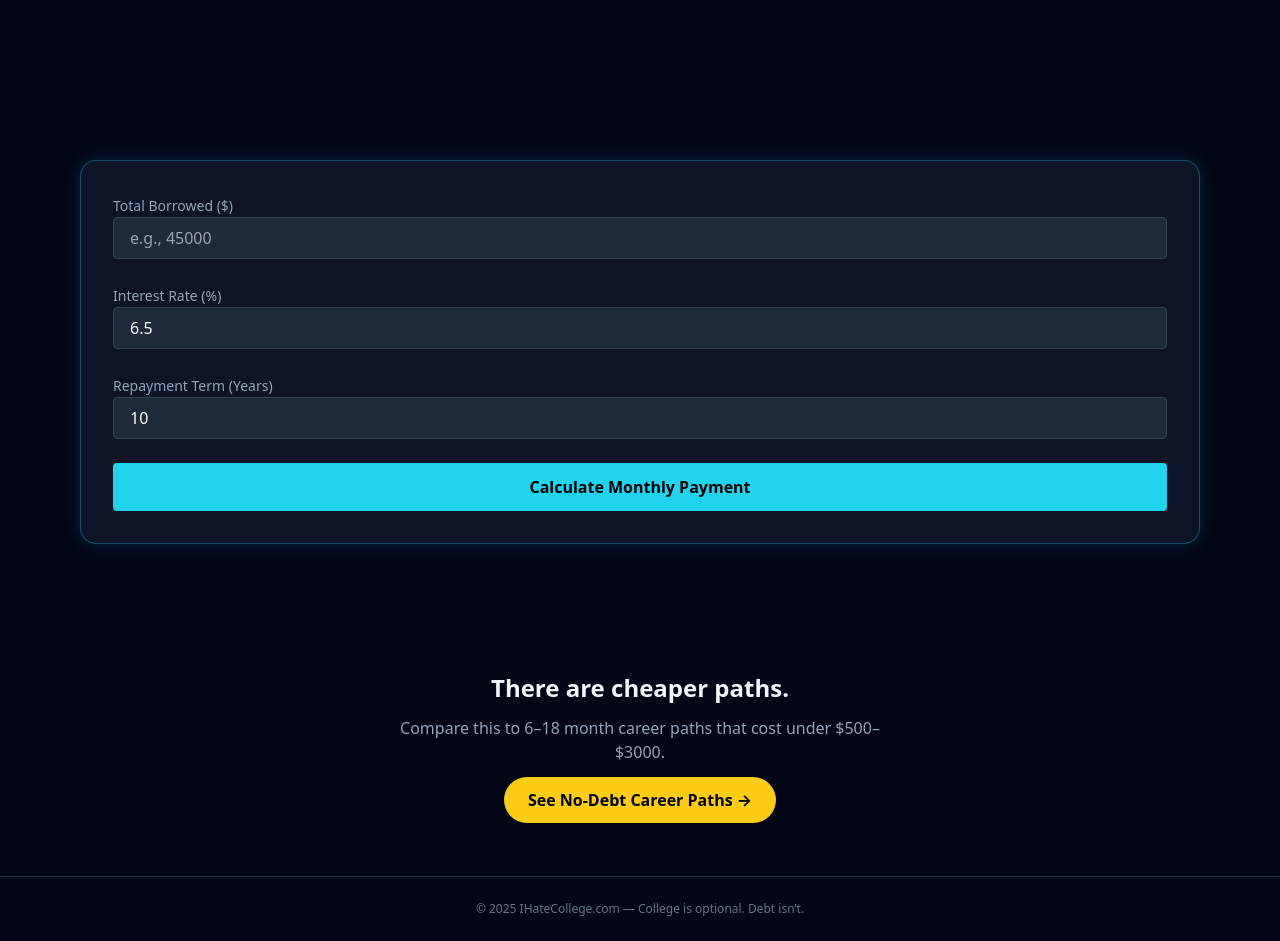
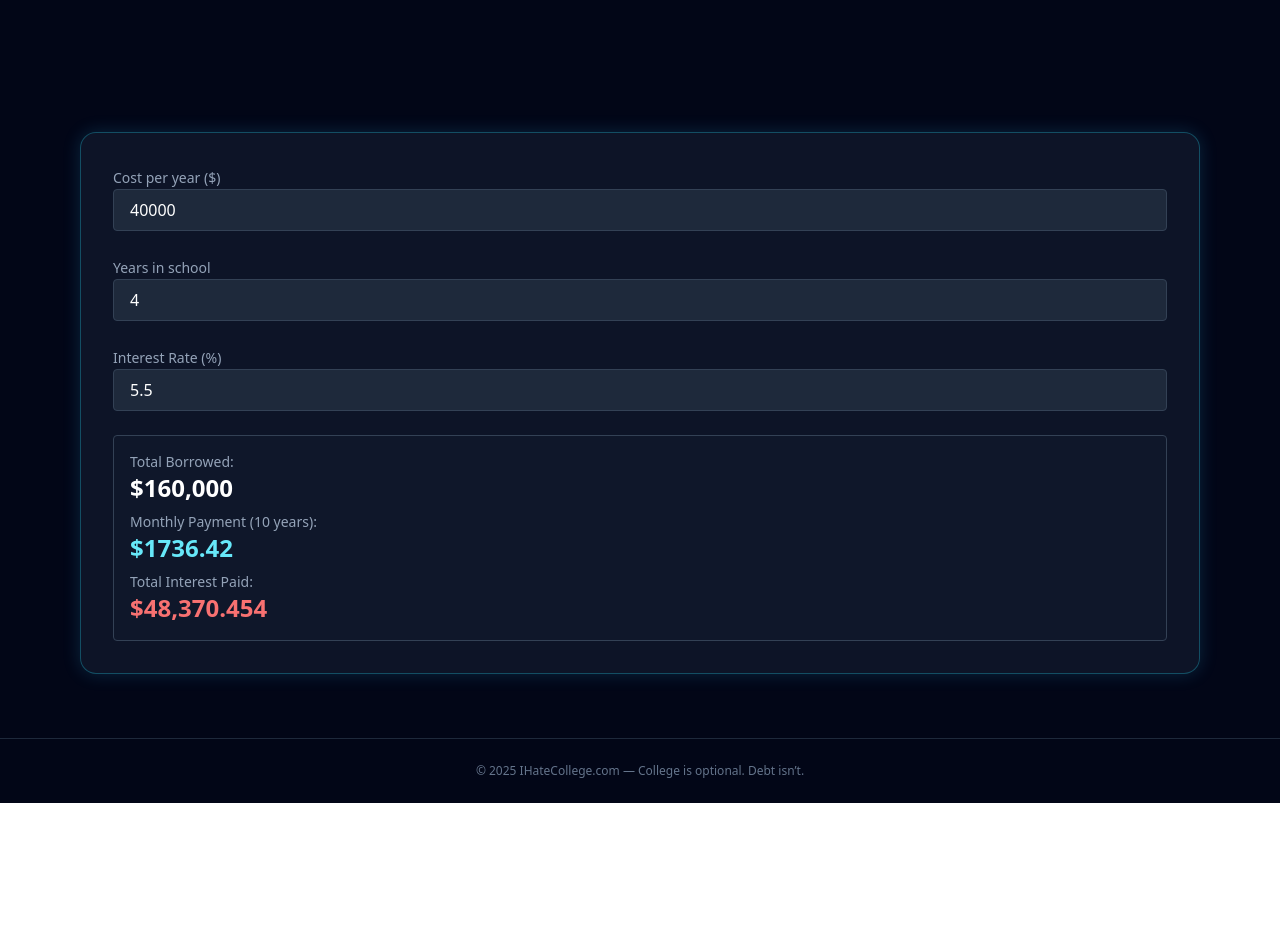
Before and after one commit to placebetsai/Ihatecollege, a Next.js app: page /debt-calculator in a window 1280 px wide. Shown: the part 323-1264 px from the top of the page. After the commit the page ends 1126 px from the top, so only its background shows below. Built offline with nearby package versions, Linux system fonts and the light colour scheme.

Commit message:
Update debt-calculator.js

```diff
--- a/pages/debt-calculator.js
+++ b/pages/debt-calculator.js
@@ -4,55 +4,58 @@ import SEO from "../components/SEO";
 import { useState } from "react";
 
 export default function DebtCalculator() {
-  const [tuition, setTuition] = useState("");
-  const [rate, setRate] = useState(6.5);
-  const [years, setYears] = useState(10);
-  const [payment, setPayment] = useState(null);
+  const [tuition, setTuition] = useState(40000);
+  const [years, setYears] = useState(4);
+  const [rate, setRate] = useState(5.5);
 
-  const calculatePayment = () => {
-    const P = parseFloat(tuition);
-    const r = rate / 100 / 12;
-    const n = years * 12;
+  const totalBorrowed = tuition * years;
+  const monthlyRate = rate / 100 / 12;
+  const months = 10 * 12;
 
-    if (!P || P <= 0) return;
+  const monthlyPayment =
+    (totalBorrowed * monthlyRate) / (1 - Math.pow(1 + monthlyRate, -months));
 
-    const monthly = (P * r) / (1 - Math.pow(1 + r, -n));
-    setPayment(monthly.toFixed(2));
-  };
+  const totalInterest = monthlyPayment * months - totalBorrowed;
 
   return (
     <Layout>
       <SEO
-        title="Student Debt Calculator | IHateCollege.com"
-        description="See the REAL monthly cost of student loans before you borrow. Compare debt vs trade schools and cert paths."
+        title="Student Loan Debt Calculator"
+        description="See how much student loans really cost over 10 years — and compare to trades & certifications."
       />
 
       {/* HERO */}
       <section className="page-section text-center">
         <p className="hero-eyebrow">SEE THE REAL NUMBERS</p>
-
-        <h1 className="hero-title">
-          Student Loan Debt <span className="text-red-400">Reality Check</span>
-        </h1>
-
-        <p className="hero-subtitle max-w-xl mx-auto">
-          Colleges hide the real cost. We don’t.
-          Enter your numbers — see what life actually looks like after graduation.
+        <h1 className="hero-title">Student Debt Calculator</h1>
+        <p className="hero-subtitle max-w-2xl mx-auto">
+          Before taking loans, know exactly what you're signing up for.
         </p>
       </section>
 
       {/* CALCULATOR */}
       <section className="page-section max-w-xl mx-auto">
         <div className="glow-card p-8 space-y-6">
+
           {/* Tuition */}
           <div>
-            <label className="text-sm text-slate-400">Total Borrowed ($)</label>
+            <label className="text-sm text-slate-400">Cost per year ($)</label>
             <input
               type="number"
               value={tuition}
-              onChange={(e) => setTuition(e.target.value)}
+              onChange={(e) => setTuition(parseInt(e.target.value))}
               className="w-full px-4 py-2 rounded bg-slate-800 border border-slate-700 text-white"
-              placeholder="e.g., 45000"
+            />
+          </div>
+
+          {/* Years */}
+          <div>
+            <label className="text-sm text-slate-400">Years in school</label>
+            <input
+              type="number"
+              value={years}
+              onChange={(e) => setYears(parseInt(e.target.value))}
+              className="w-full px-4 py-2 rounded bg-slate-800 border border-slate-700 text-white"
             />
           </div>
 
@@ -62,59 +65,30 @@ export default function DebtCalculator() {
             <input
               type="number"
               value={rate}
-              onChange={(e) => setRate(e.target.value)}
-              className="w-full px-4 py-2 rounded bg-slate-800 border border-slate-700 text-white"
-              step="0.1"
-            />
-          </div>
-
-          {/* Years */}
-          <div>
-            <label className="text-sm text-slate-400">Repayment Term (Years)</label>
-            <input
-              type="number"
-              value={years}
-              onChange={(e) => setYears(e.target.value)}
+              onChange={(e) => setRate(parseFloat(e.target.value))}
               className="w-full px-4 py-2 rounded bg-slate-800 border border-slate-700 text-white"
             />
           </div>
 
-          {/* Button */}
-          <button
-            onClick={calculatePayment}
-            className="w-full py-3 bg-cyan-400 text-black font-bold rounded hover:bg-cyan-300 transition"
-          >
-            Calculate Monthly Payment
-          </button>
+          {/* Results */}
+          <div className="p-4 rounded bg-slate-900 border border-slate-700">
+            <p className="text-slate-400 text-sm">Total Borrowed:</p>
+            <p className="text-2xl font-bold text-white mb-2">
+              ${totalBorrowed.toLocaleString()}
+            </p>
 
-          {/* Result */}
-          {payment && (
-            <div className="text-center mt-6">
-              <p className="text-cyan-300 text-xl font-bold">
-                ${payment} / month
-              </p>
-              <p className="text-slate-400 text-sm mt-1">
-                Every month. For {years} years.
-              </p>
-            </div>
-          )}
+            <p className="text-slate-400 text-sm">Monthly Payment (10 years):</p>
+            <p className="text-2xl font-bold text-cyan-300 mb-2">
+              ${monthlyPayment.toFixed(2)}
+            </p>
+
+            <p className="text-slate-400 text-sm">Total Interest Paid:</p>
+            <p className="text-2xl font-bold text-red-400">
+              ${totalInterest.toLocaleString()}
+            </p>
+          </div>
         </div>
-      </section>
-
-      {/* CTA */}
-      <section className="page-section text-center">
-        <h2 className="text-2xl font-bold mb-3">There are cheaper paths.</h2>
-        <p className="text-slate-400 max-w-lg mx-auto mb-6">
-          Compare this to 6–18 month career paths that cost under $500–$3000.
-        </p>
-
-        <a
-          href="/cheat-sheets"
-          className="px-6 py-3 rounded-full bg-yellow-400 text-black font-bold hover:bg-yellow-300 transition"
-        >
-          See No-Debt Career Paths →
-        </a>
       </section>
     </Layout>
   );
-                }
+            }
```
